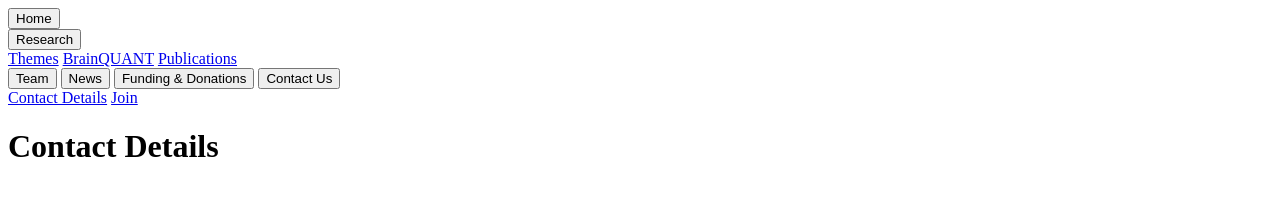
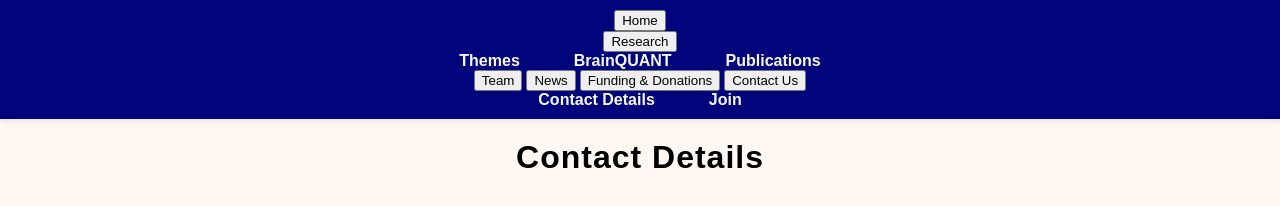
Before and after one commit to gguasoni-nyspi/gguasoni-nyspi.github.io, a plain HTML site: page contact.html in a window 1280 px wide. Drawn offline with Linux system fonts and the light colour scheme.

Commit message:
Update contact.html

```diff
--- a/contact.html
+++ b/contact.html
@@ -5,6 +5,8 @@
   <meta name="viewport" content="width=device-width, initial-scale=1">
   <title>BDP - Contact Details</title>
   <link rel="icon" type="image/x-icon" href="/images/favicon.png">
+  <link rel="icon" type="image/x-icon" href="/images/favicon.png">
+  <link rel = 'stylesheet' href = 'aesthetics.css'>
 </head>
 
   <body>
```
